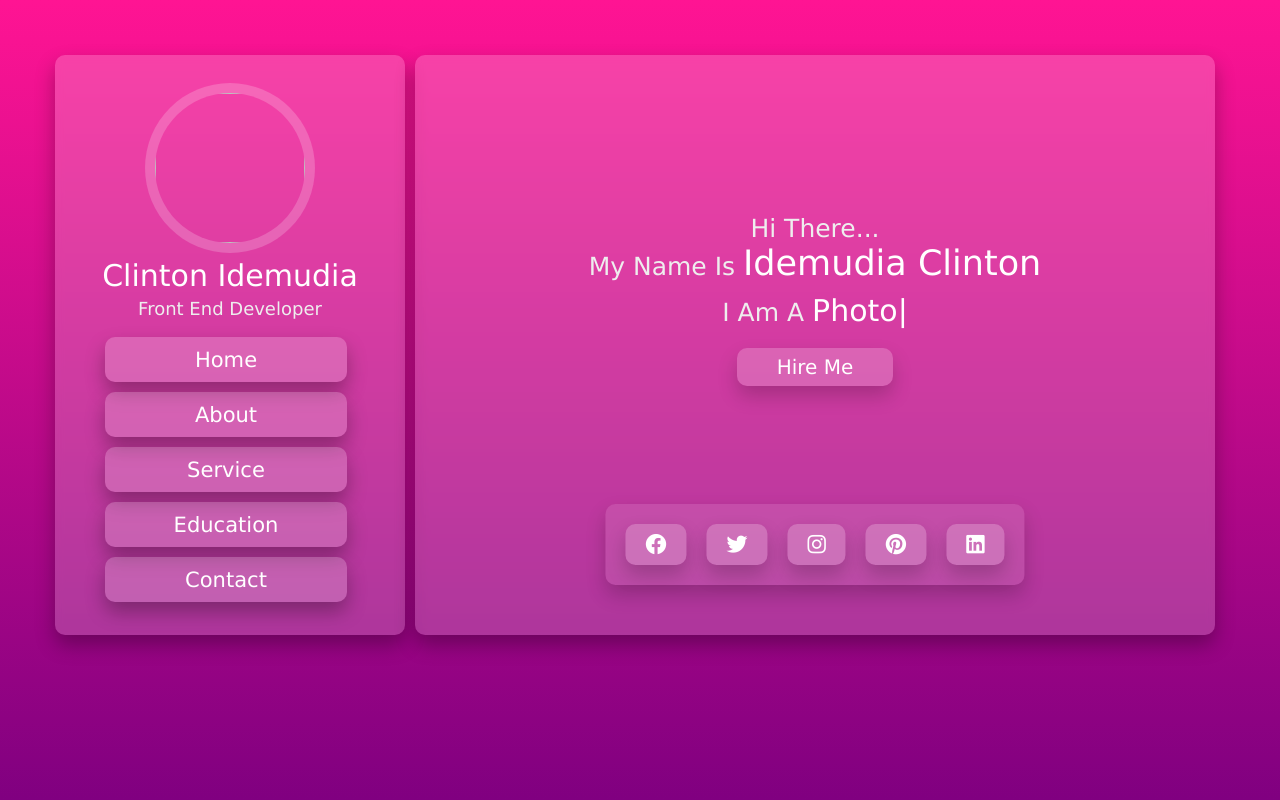
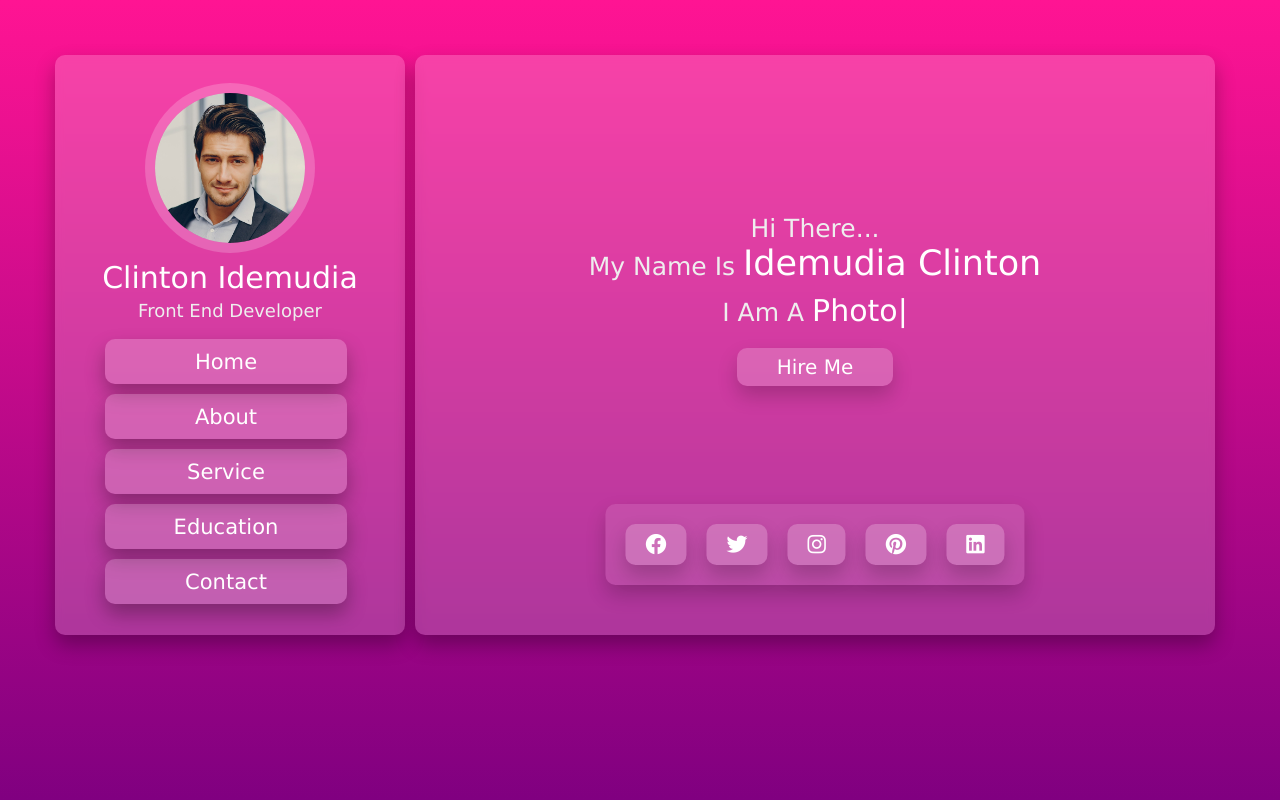
Before and after one commit to IDClinton/portfolio.github.io, a plain HTML site: page index.html in a window 1280 px wide. Drawn offline with nearby package versions, Linux system fonts and the light colour scheme.

Commit message:
Update index.html

```diff
--- a/index.html
+++ b/index.html
@@ -17,7 +17,7 @@
     <!-- header section starts -->
 <header>
     <div class="user">
-        <img src="images/user-img.png" alt="">
+        <img src="user-img.png" alt="">
         <h3 class="name">Clinton Idemudia</h3>
         <p class="post">front end developer</p>
     </div>
```
